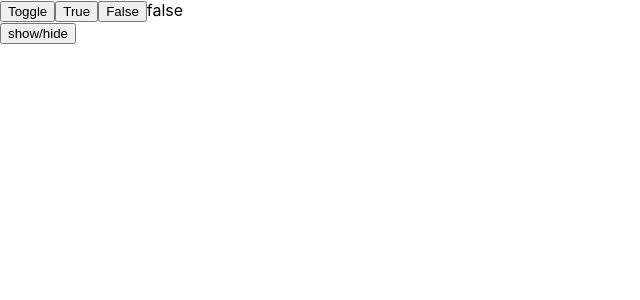
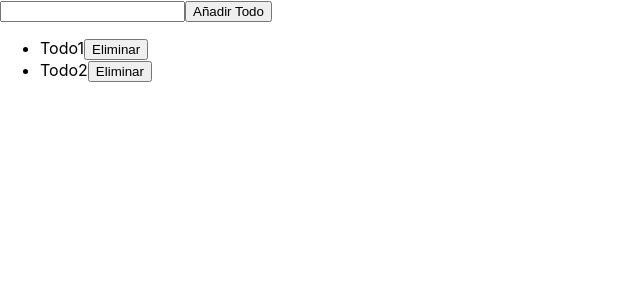
Before and after one commit to santy/REACT_DI, a React (Create React App) app: page / in a window 1280 px wide. Shown: the top 300 px of the page, without its empty margins (0-640 px from the left). Built offline with nearby package versions, Linux system fonts and the light colour scheme.

Commit message:
add TodoList

```diff
--- a/src/App.js
+++ b/src/App.js
@@ -1,12 +1,12 @@
 import React from 'react';
-import ToogleTrueFalse from './customHook/ToggleTrueFalse';
+import Todo from './TodoList/Todo';
 import './App.css';
 
 
 function App() {
     return (
     <div>
-        <ToogleTrueFalse  />
+        <Todo  />
     </div>
     );
 }
--- /dev/null
+++ b/src/TodoList/InputTodo.js
@@ -0,0 +1,10 @@
+const InputTodo = (props) => {
+    return (
+        <div>
+            <input type="text" onChange={props.ChangeInput} value={props.Value}/>
+            <button onClick={props.ClickButton}>Añadir Todo</button>
+        </div>
+    )
+}
+
+export default InputTodo;
--- /dev/null
+++ b/src/TodoList/ListTodo.js
@@ -0,0 +1,21 @@
+const ListTodo = ({Todos, setTodos}) => {
+    return (
+        <div>
+          <ul>
+            {Todos.map(todo =>
+              <li key={todo} className={todo}>
+              {todo}
+              <button onClick={() => {
+                let index = Todos.indexOf(todo)
+                Todos.splice(index, 1) //At position index, remove n=1 items
+                setTodos([...Todos])
+              }}>
+              Eliminar</button>
+          </li>
+      )}
+        </ul>
+       </div>
+    )
+}
+
+export default ListTodo;
--- /dev/null
+++ b/src/TodoList/Todo.js
@@ -0,0 +1,27 @@
+import { useState } from 'react';
+import InputTodo from './InputTodo';
+import ListTodo from './ListTodo';
+
+const Todo = () => {
+
+    const [todos, addTodos] = useState(["Todo1","Todo2"]);
+    const [value, setValue] = useState("");
+
+    function saveValue(event) {
+        setValue(event.target.value)
+    }
+
+    function addList(){
+        addTodos([...todos, value])
+    }
+
+    return (
+        <div>
+            <InputTodo ChangeInput={saveValue} Value={value} ClickButton={addList}/>
+            <ListTodo Todos={todos} setTodos={addTodos}/>
+        </div>
+    )
+}
+
+
+export default Todo;
```
